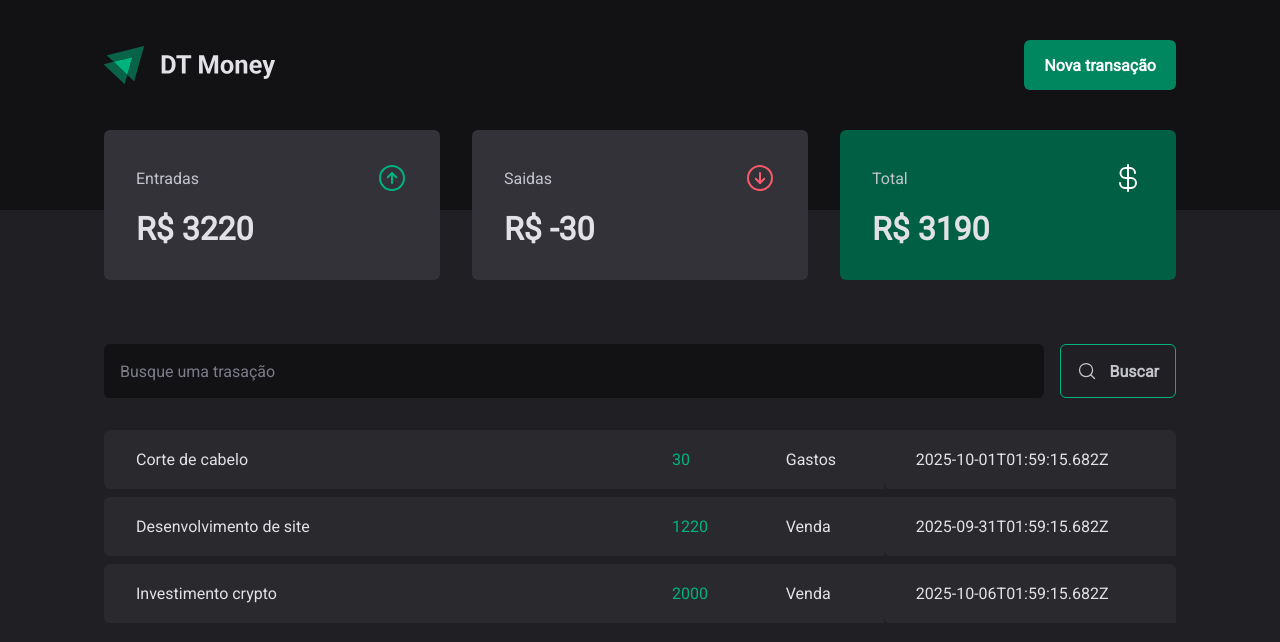
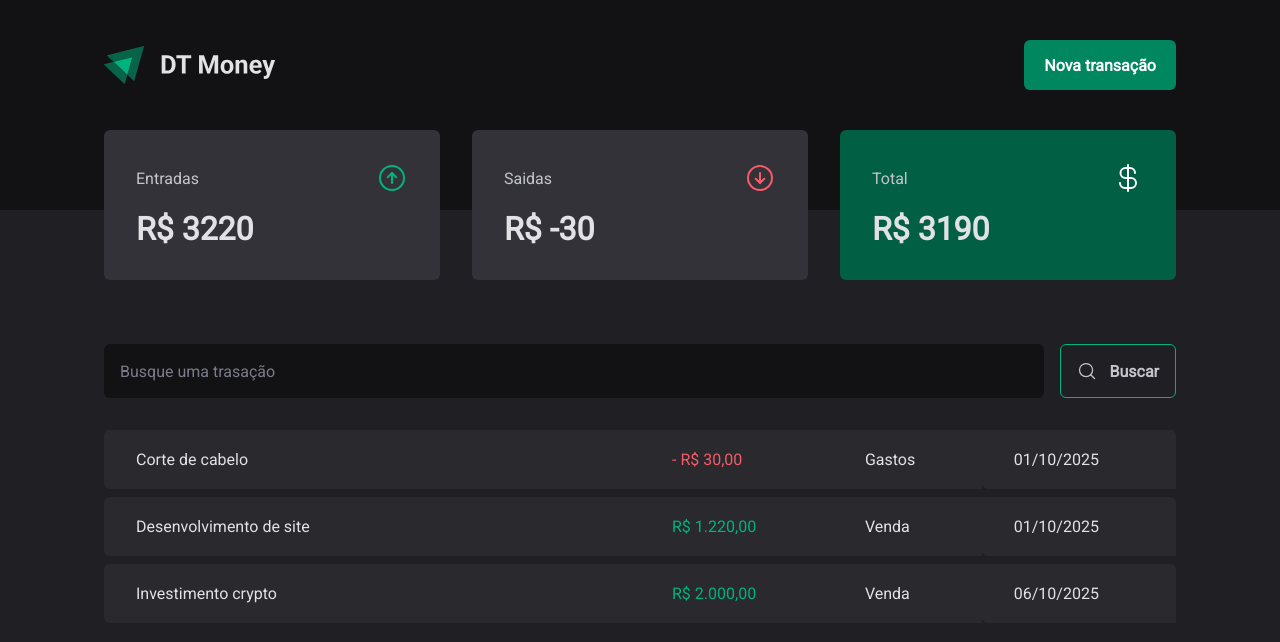
Before and after one commit to santanaIgot/dt_money, a React (Vite) app: page / in a window 1280 px wide. Shown: the top 642 px of the page. Built offline with nearby package versions, Linux system fonts and the light colour scheme; data requests are answered from the project's data file.

Commit message:
[feat] - function created to format values of date and price

```diff
--- a/src/pages/Trasactions/index.tsx
+++ b/src/pages/Trasactions/index.tsx
@@ -5,6 +5,7 @@ import { SearchForm } from "../../components/SearchForm";
 import { Summary } from "../../components/Summary";
 import { PriceHilight, TrasactionContainer, TrasactionsTable } from "./styles";
 import { TransactionContext } from "../../contexts/TrasactionsContext";
+import { dateFormatter, priceFormatter } from "../../utils/format";
 
 export function Trasactions() {
   const { transactions } = useContext(TransactionContext);
@@ -22,12 +23,13 @@ export function Trasactions() {
                 <tr key={trasaction.id}>
                   <td width="50%">{trasaction.description}</td>
                   <td>
-                    <PriceHilight variant="income">
-                      {trasaction.price}
+                    <PriceHilight variant={trasaction.type}>
+                      {trasaction.type == 'outcome' && '- '}
+                      {priceFormatter.format(trasaction.price)}
                     </PriceHilight>
                   </td>
                   <td>{trasaction.category}</td>
-                  <td>{trasaction.createdAt}</td>
+                  <td>{dateFormatter.format(new Date(trasaction.createdAt))}</td>
                 </tr>
               );
             })}
--- /dev/null
+++ b/src/utils/format.ts
@@ -0,0 +1,6 @@
+export const dateFormatter = new Intl.DateTimeFormat('pt-BR')
+
+export const priceFormatter = new Intl.NumberFormat('pt-BR', {
+    style: 'currency',
+    currency:'BRL'
+})
```
